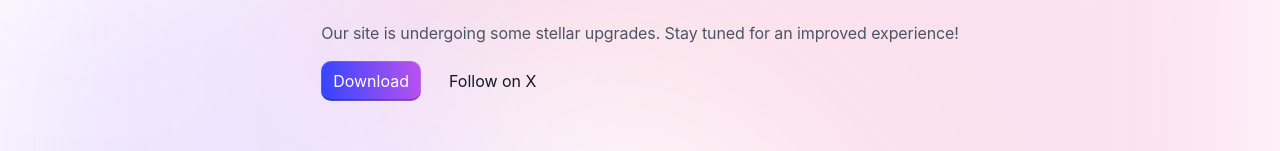
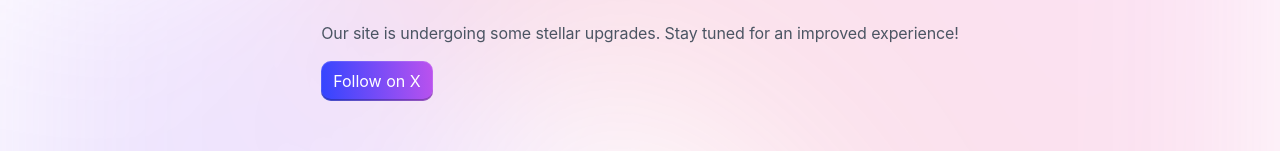
Before and after one commit to itsManjeet/rlxos.dev, an Astro site: page / in a window 1280 px wide. Shown: the part 390-541 px from the top of the page. Built offline with nearby package versions, Linux system fonts and the light colour scheme; Astro itself is replaced by a stand-in of ours.

Commit message:
no need of download button

```diff
--- a/package.json
+++ b/package.json
@@ -1,5 +1,5 @@
 {
-  "name": "",
+  "name": "rlxos",
   "type": "module",
   "version": "0.0.1",
   "scripts": {
--- a/src/components/Welcome.astro
+++ b/src/components/Welcome.astro
@@ -21,10 +21,9 @@ import background from "../assets/background.svg";
 				improved experience!
 			</p>
 			<section id="links">
-				<a class="button" href="https://sourceforge.net/projects/rlxos/"
-					>Download</a
-				>
-				<a href="https://x.com/rlxos_dev">Follow on X </a>
+				<a class="button" href="https://x.com/rlxos_dev"
+					>Follow on X
+				</a>
 			</section>
 		</section>
 	</main>
```
